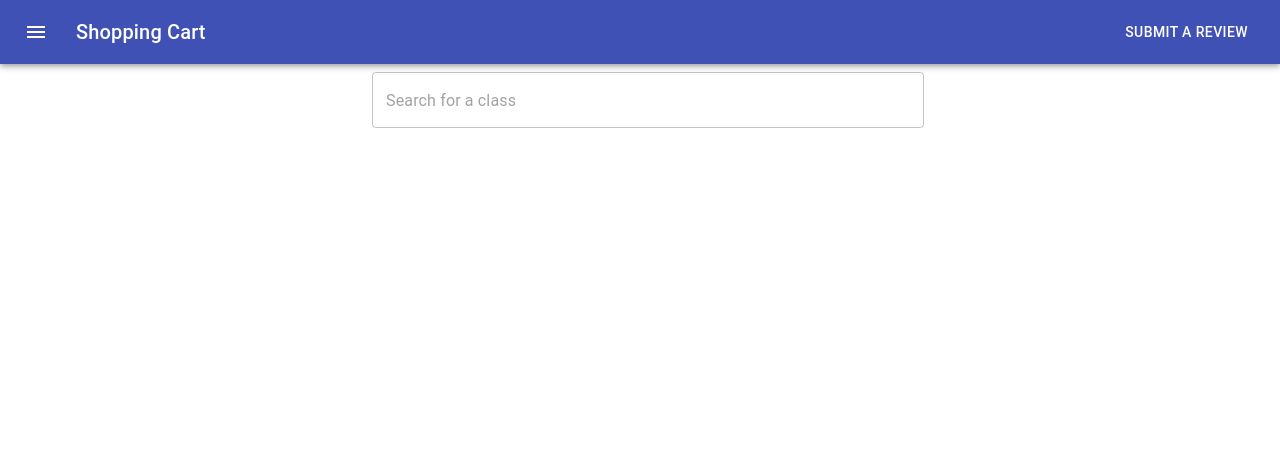
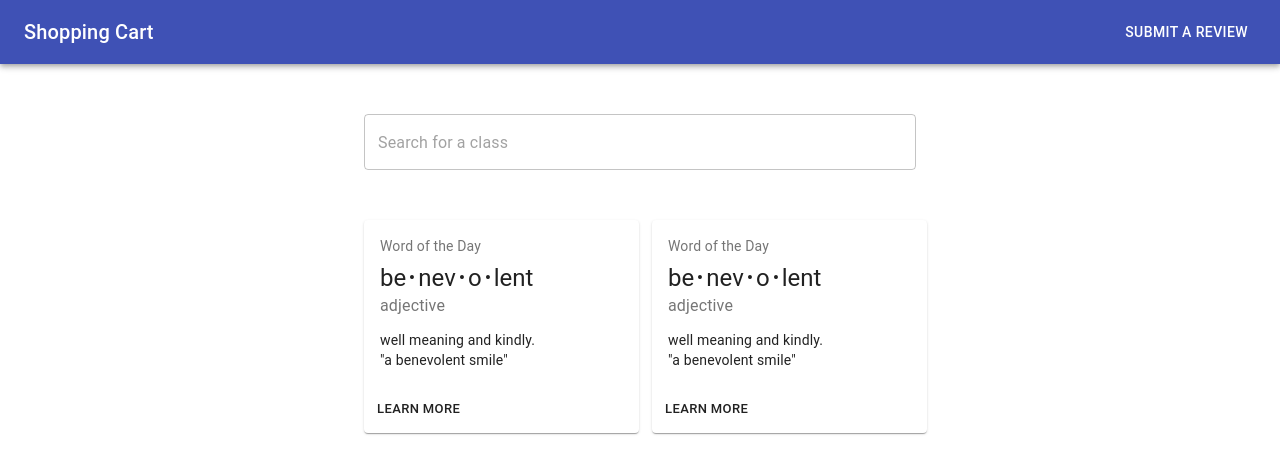
Before and after one commit to zhaovan/HAB2020, a React (Create React App) app in the folder shopn/: page / in a window 1280 px wide. Shown: the top 474 px of the page. Built offline with nearby package versions, Linux system fonts and the light colour scheme.

Commit message:
Fix Tim's shit

```diff
--- a/shopn/package.json
+++ b/shopn/package.json
@@ -8,7 +8,6 @@
     "@testing-library/jest-dom": "^4.2.4",
     "@testing-library/react": "^9.4.0",
     "@testing-library/user-event": "^7.2.1",
-    "firebase": "^7.7.0",
     "react": "^16.12.0",
     "react-dom": "^16.12.0",
     "react-router-dom": "^5.1.2",
--- /dev/null
+++ b/shopn/src/components/ClassCard.jsx
@@ -0,0 +1,57 @@
+import React from "react";
+import { makeStyles } from "@material-ui/core/styles";
+import Card from "@material-ui/core/Card";
+import CardActions from "@material-ui/core/CardActions";
+import CardContent from "@material-ui/core/CardContent";
+import Button from "@material-ui/core/Button";
+import Typography from "@material-ui/core/Typography";
+
+const useStyles = makeStyles({
+  card: {
+    minWidth: 275
+  },
+  bullet: {
+    display: "inline-block",
+    margin: "0 2px",
+    transform: "scale(0.8)"
+  },
+  title: {
+    fontSize: 14
+  },
+  pos: {
+    marginBottom: 12
+  }
+});
+
+export default function SimpleCard() {
+  const classes = useStyles();
+  const bull = <span className={classes.bullet}>•</span>;
+
+  return (
+    <Card className={classes.card}>
+      <CardContent>
+        <Typography
+          className={classes.title}
+          color="textSecondary"
+          gutterBottom
+        >
+          Word of the Day
+        </Typography>
+        <Typography variant="h5" component="h2">
+          be{bull}nev{bull}o{bull}lent
+        </Typography>
+        <Typography className={classes.pos} color="textSecondary">
+          adjective
+        </Typography>
+        <Typography variant="body2" component="p">
+          well meaning and kindly.
+          <br />
+          {'"a benevolent smile"'}
+        </Typography>
+      </CardContent>
+      <CardActions>
+        <Button size="small">Learn More</Button>
+      </CardActions>
+    </Card>
+  );
+}
--- a/shopn/src/components/ComponentBar.jsx
+++ b/shopn/src/components/ComponentBar.jsx
@@ -26,14 +26,6 @@
     <div className={classes.root}>
       <AppBar position="static">
         <Toolbar>
-          <IconButton
-            edge="start"
-            className={classes.menuButton}
-            color="inherit"
-            aria-label="menu"
-          >
-            <MenuIcon />
-          </IconButton>
           <Typography variant="h6" className={classes.title}>
             Shopping Cart
           </Typography>
--- /dev/null
+++ b/shopn/src/components/GridComp.jsx
@@ -0,0 +1,33 @@
+import React from "react";
+import { makeStyles } from "@material-ui/core/styles";
+import Paper from "@material-ui/core/Paper";
+import Grid from "@material-ui/core/Grid";
+import ClassCard from "./ClassCard";
+
+const useStyles = makeStyles(theme => ({
+  root: {
+    flexGrow: 1
+  },
+  paper: {
+    padding: theme.spacing(2),
+    textAlign: "center",
+    color: theme.palette.text.secondary
+  }
+}));
+
+export default function CenteredGrid() {
+  const classes = useStyles();
+
+  return (
+    <div className={classes.root}>
+      <Grid container spacing={3}>
+        <Grid item xs={6}>
+          <ClassCard className={classes.paper} />
+        </Grid>
+        <Grid item xs={6}>
+          <ClassCard className={classes.paper} />
+        </Grid>
+      </Grid>
+    </div>
+  );
+}
--- a/shopn/src/pages/HomePage.jsx
+++ b/shopn/src/pages/HomePage.jsx
@@ -1,6 +1,7 @@
 import React, { Component, Fragment } from "react";
 import { Container, TextField } from "@material-ui/core";
 import NavBar from "../components/ComponentBar";
+import GridComp from "../components/GridComp";
 
 export class HomePage extends Component {
   render() {
@@ -18,7 +19,9 @@
             InputLabelProps={{
               shrink: true
             }}
+            style={{ margin: "50px 0px" }}
           />
+          <GridComp />
         </Container>
       </Fragment>
     );
```
Also changed, not shown: shopn/src/firebase.js (deleted, +0 -17 lines), 1 other file (tests, documents, lock files or other folders).
